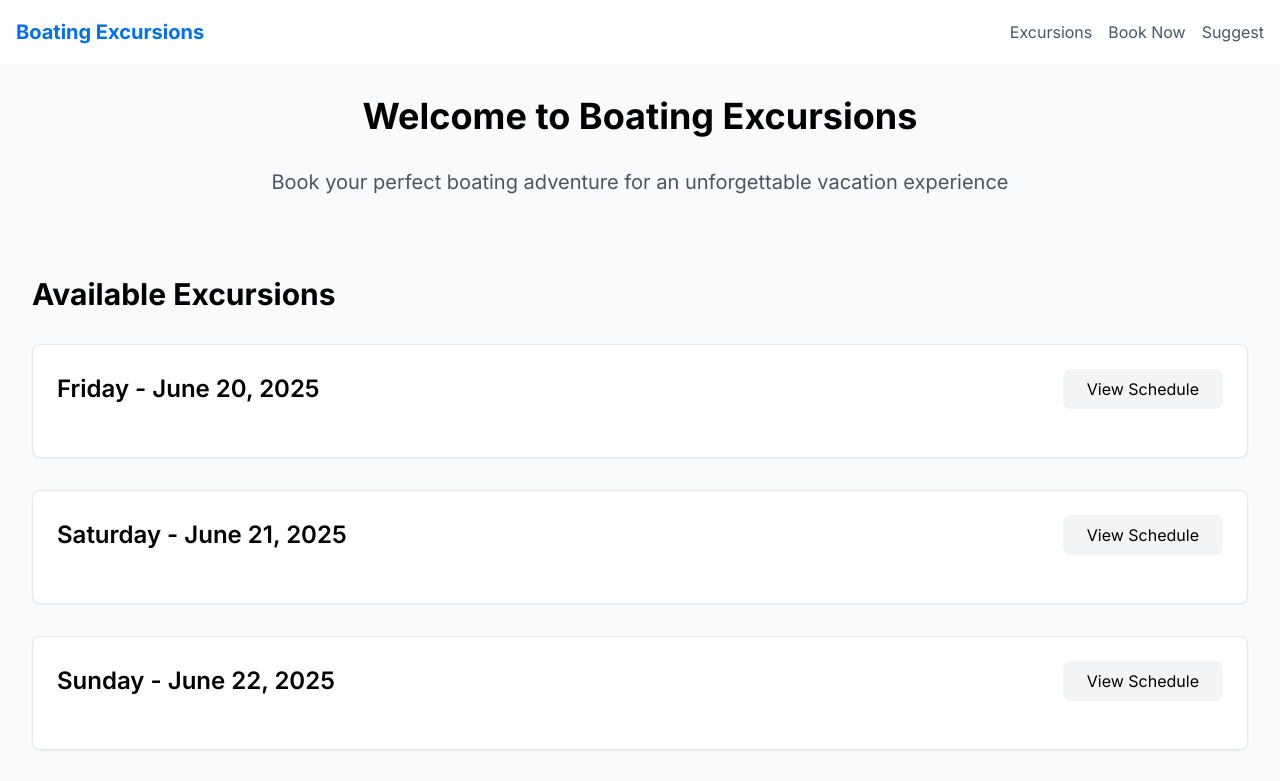
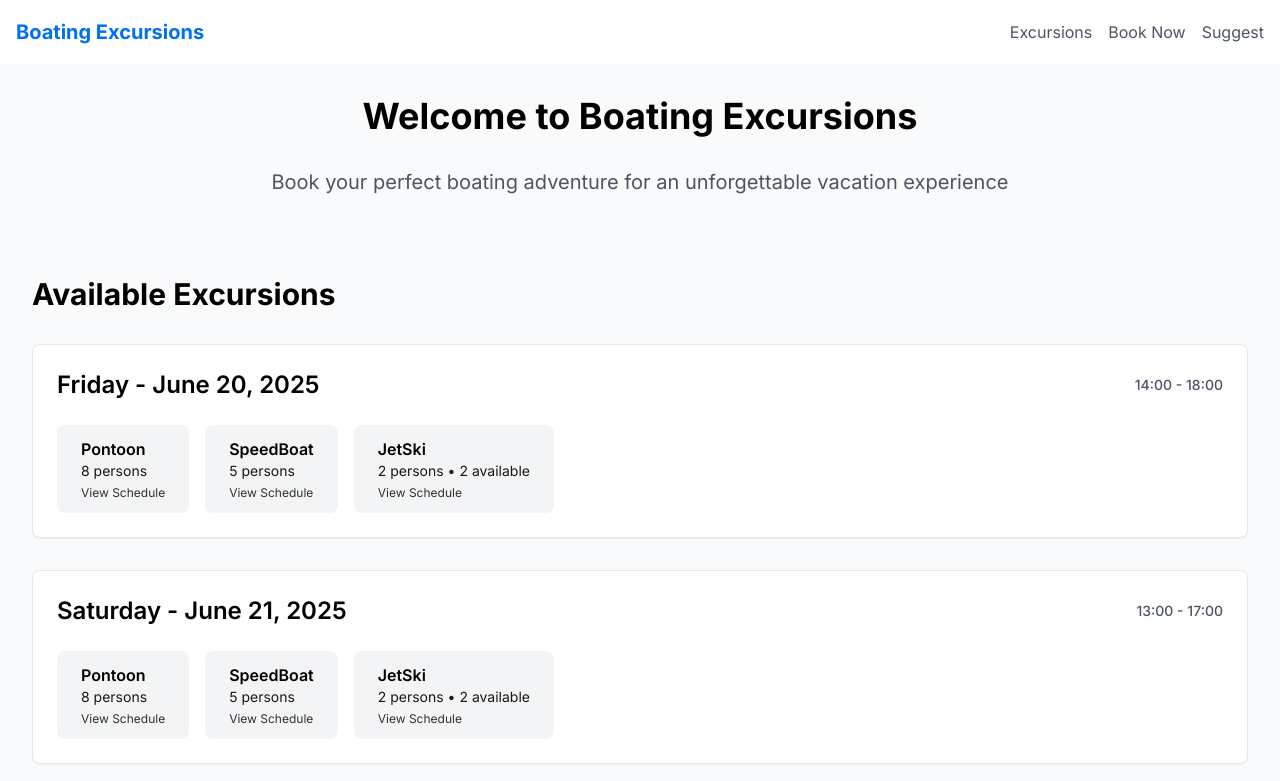
Before and after one commit to camgross/boating-excursions, a Next.js app: page / in a window 1280 px wide. Shown: the top 781 px of the page. Built offline with nearby package versions, Linux system fonts and the light colour scheme.

Commit message:
UI Enhancement: Streamlined booking flow by showing watercraft options directly in date blocks

```diff
--- a/src/components/excursions/AvailableExcursions.tsx
+++ b/src/components/excursions/AvailableExcursions.tsx
@@ -115,11 +115,6 @@ const AvailableExcursions: React.FC = () => {
 
   console.log('DEBUG: scheduleData at render', scheduleData);
 
-  const handleDateSelect = (date: string | null) => {
-    setSelectedDate(date);
-    setSelectedWatercraft(null);
-  };
-
   return (
     <div className="container mx-auto px-4 py-8">
       <h2 className="text-3xl font-bold mb-8">Available Excursions</h2>
@@ -130,52 +125,45 @@ const AvailableExcursions: React.FC = () => {
               <h3 className="text-2xl font-semibold">
                 {getDayOfWeek(day.date)} - {getFormattedDate(day.date)}
               </h3>
-              <button
-                onClick={() => handleDateSelect(selectedDate === day.date ? null : day.date)}
-                className={`px-6 py-2 rounded-lg transition-colors ${
-                  selectedDate === day.date ? 'bg-primary text-white' : 'bg-gray-100 hover:bg-gray-200'
-                }`}
-              >
-                {selectedDate === day.date ? 'Hide Schedule' : 'View Schedule'}
-              </button>
+              <div className="text-sm font-medium text-gray-600">
+                {day.startTime} - {day.endTime}
+              </div>
             </div>
 
-            {selectedDate === day.date && (
             <div className="space-y-6">
-                {!selectedWatercraft ? (
               <div className="flex gap-4 flex-wrap">
                 {Object.entries(day.watercraft).map(([key, craft]) => (
                   <button
                     key={key}
-                        onClick={() => setSelectedWatercraft(key)}
+                    onClick={() => {
+                      if (selectedDate === day.date && selectedWatercraft === key) {
+                        setSelectedDate(null);
+                        setSelectedWatercraft(null);
+                      } else {
+                        setSelectedDate(day.date);
+                        setSelectedWatercraft(key);
+                      }
+                    }}
                     className={`px-6 py-3 rounded-lg transition-colors ${
-                          selectedWatercraft === key
+                      selectedDate === day.date && selectedWatercraft === key
                         ? 'bg-primary text-white'
                         : 'bg-gray-100 hover:bg-gray-200'
-                        }`}
+                    } flex flex-col items-start`}
                   >
                     <div className="font-semibold">{craft.details.type}</div>
-                        <div className="text-sm">
-                          Capacity: {craft.details.capacity} persons
-                          {craft.details.quantity && ` (${craft.details.quantity} available)`}
+                    <div className="text-sm opacity-90">
+                      {craft.details.capacity} {craft.details.capacity === 1 ? 'person' : 'persons'}
+                      {craft.details.quantity && ` • ${craft.details.quantity} available`}
+                    </div>
+                    <div className="text-xs mt-1 opacity-80">
+                      {selectedDate === day.date && selectedWatercraft === key ? 'Hide Schedule' : 'View Schedule'}
                     </div>
                   </button>
                 ))}
               </div>
-                ) : (
-                  <div>
-                    <div className="flex justify-between items-center mb-4">
-                      <h4 className="text-xl font-semibold">
-                        {selectedWatercraft && day.watercraft[selectedWatercraft].details.type} Schedule
-                      </h4>
-                      <button
-                        onClick={() => setSelectedWatercraft(null)}
-                        className="text-sm text-gray-600 hover:text-gray-800"
-                      >
-                        ← Back to Watercraft Selection
-                      </button>
-                    </div>
-                    {selectedWatercraft && (
+
+              {selectedDate === day.date && selectedWatercraft && (
+                <div className="mt-6">
                   <DaySchedule
                     date={day.date}
                     dayOfWeek={getDayOfWeek(day.date)}
@@ -188,11 +176,9 @@ const AvailableExcursions: React.FC = () => {
                       }
                     }}
                   />
-                    )}
                 </div>
               )}
             </div>
-            )}
           </div>
         ))}
       </div>
```
Lines whose indentation alone changed are shown as unchanged.
